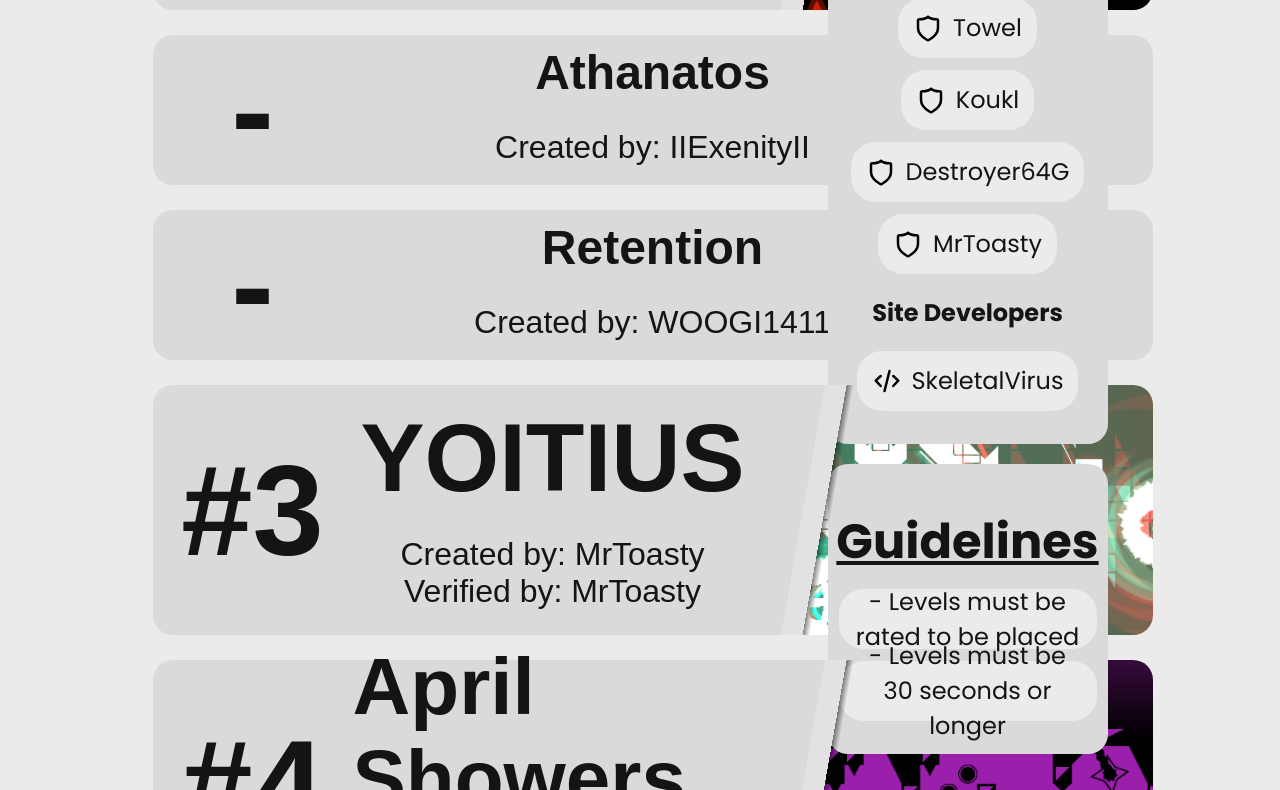
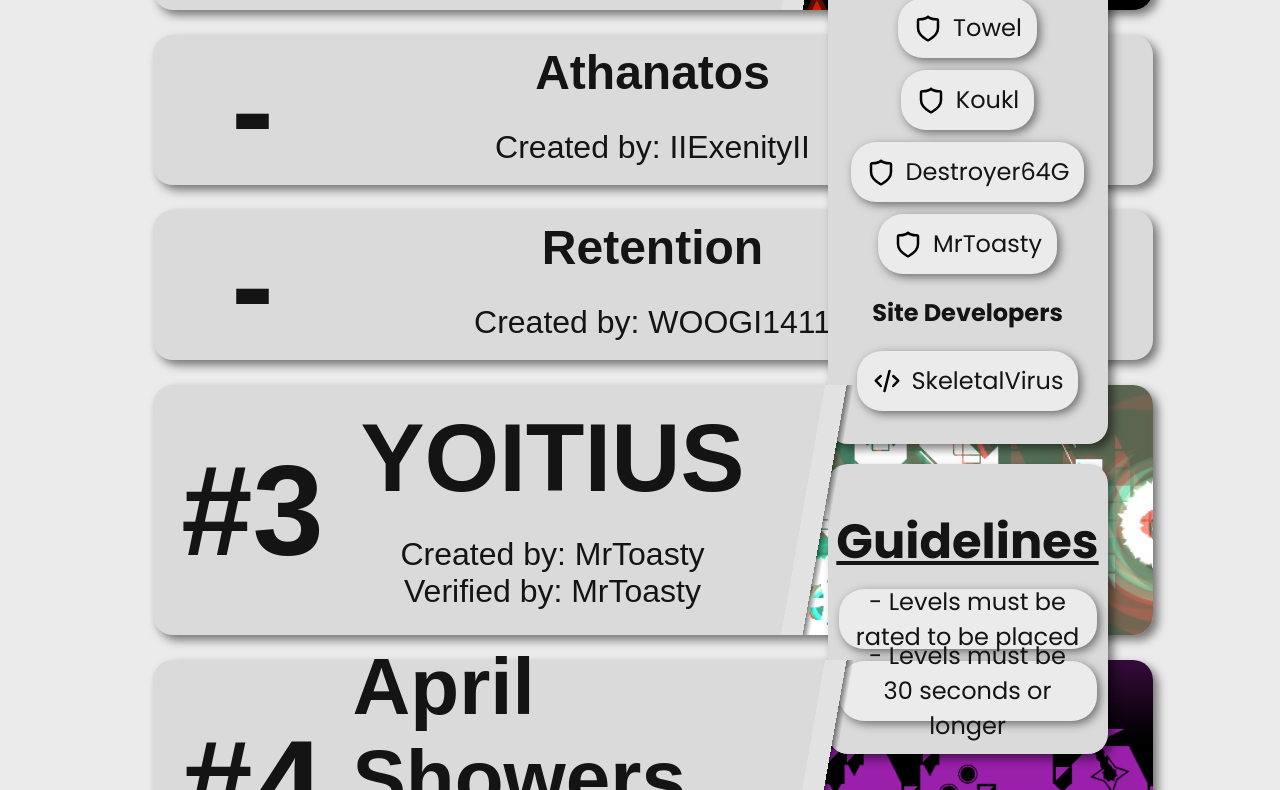
Before and after one commit to SkeletalVirus/GDPEDL, a plain HTML site: page index.html in a window 1280 px wide. Shown: the part 665-1455 px from the top of the page. Drawn offline with Linux system fonts and the light colour scheme; a web font is replaced by a local one.

Commit message:
Add files via upload

```diff
--- a/stylesheet.css
+++ b/stylesheet.css
@@ -93,6 +93,7 @@ body {
     flex-direction: column;
     text-align: center;
     padding-bottom: 32px;
+    box-shadow: 5px 5px 10px rgba(0, 0, 0, 0.5);
 }
 
 .info_section {
@@ -121,6 +122,7 @@ body {
     height: 50px;
     width: fit-content;
     margin: 1px;
+    box-shadow: 3px 3px 10px rgba(0, 0, 0, 0.5);
 }
 
 .editor_card {
@@ -158,6 +160,7 @@ body {
     justify-self: center;
     align-self: center;
     transition: translate 2s;
+    box-shadow: 5px 5px 10px rgba(0, 0, 0, 0.5);
 }
 
 .level:hover {
@@ -257,6 +260,7 @@ body {
     justify-self: center;
     align-self: center;
     transition: translate 2s;
+    box-shadow: 5px 5px 10px rgba(0, 0, 0, 0.5);
 }
 
 .benchmark:hover {
```
